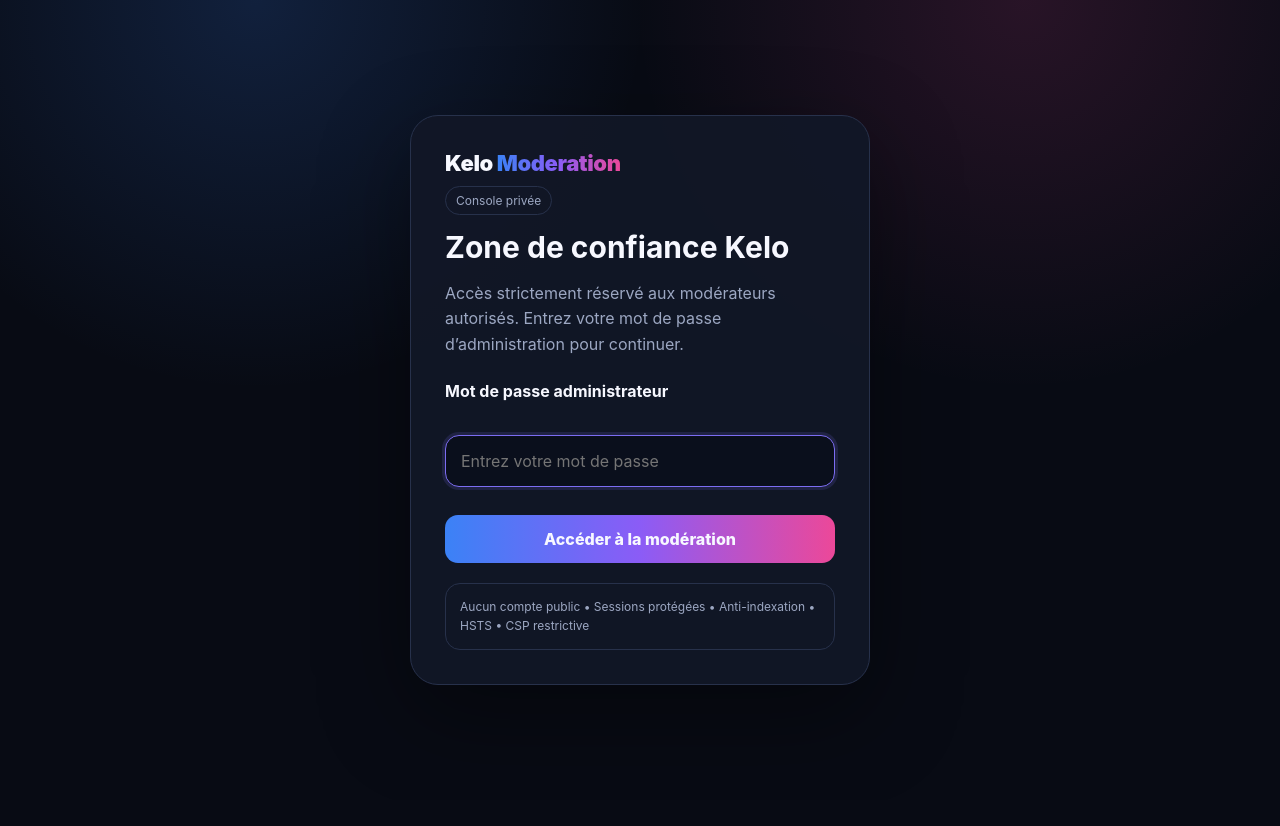
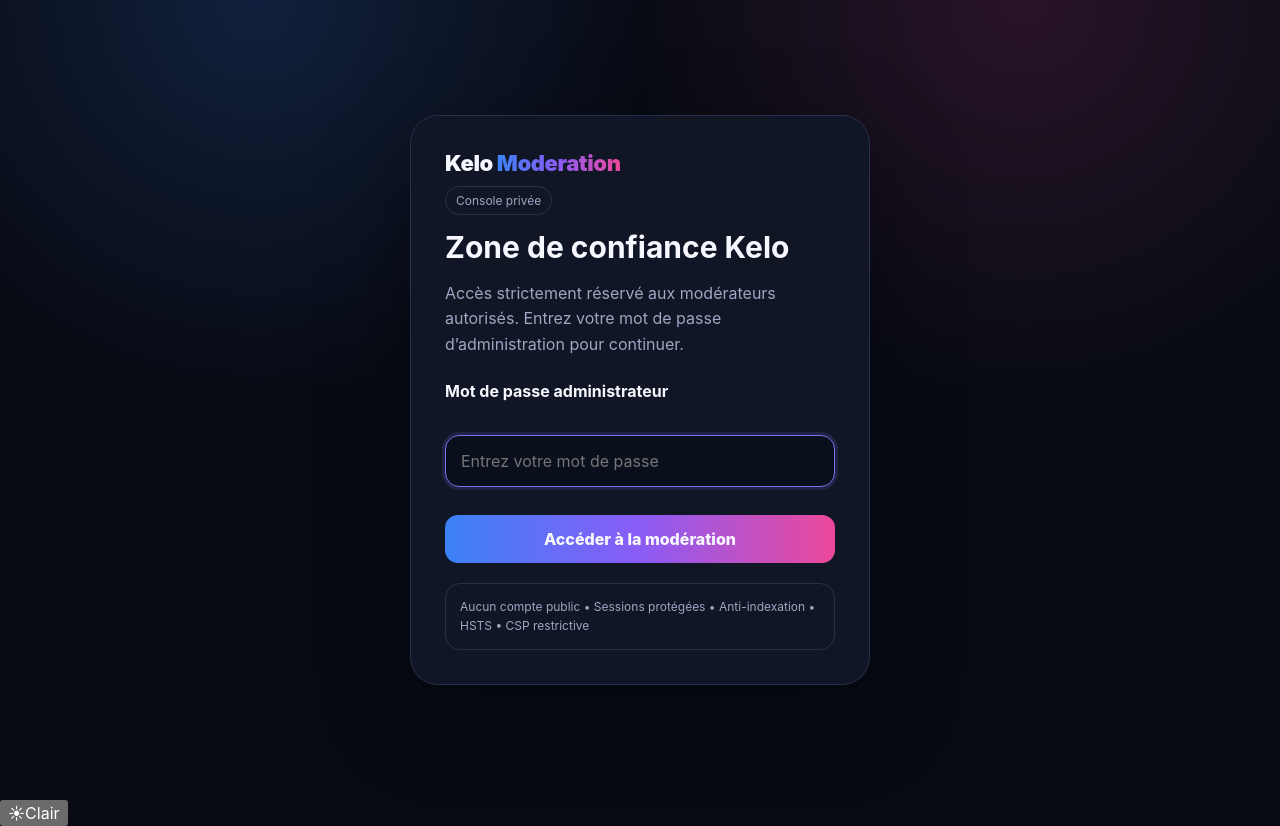
Before and after one commit to kelosocialeu/moderation-pds-kelosocial.eu, a Next.js app: page / in a window 1280 px wide. Before the commit the page ends 800 px from the top, so only its background shows below. Built offline with nearby package versions, Linux system fonts and the light colour scheme.

Commit message:
Wrap moderation console in theme provider

```diff
--- a/app/layout.tsx
+++ b/app/layout.tsx
@@ -1,5 +1,6 @@
 import './globals.css'
 import type { Metadata } from 'next'
+import { ThemeProvider } from './theme-provider'
 
 export const metadata: Metadata = {
   title: 'Kelo Moderation',
@@ -8,5 +9,5 @@ export const metadata: Metadata = {
 }
 
 export default function RootLayout({ children }: { children: React.ReactNode }) {
-  return <html lang="fr"><body>{children}</body></html>
+  return <html lang="fr" data-theme="dark"><body><ThemeProvider>{children}</ThemeProvider></body></html>
 }
```
